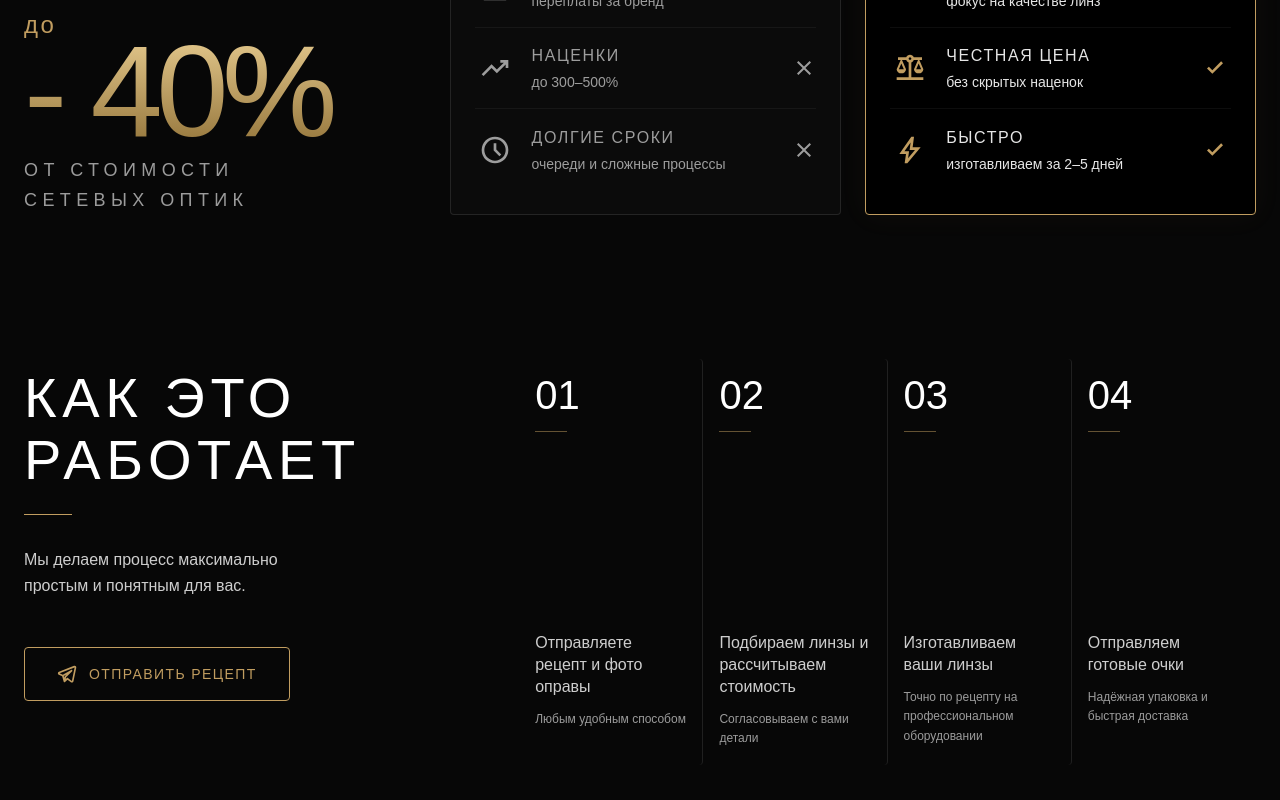
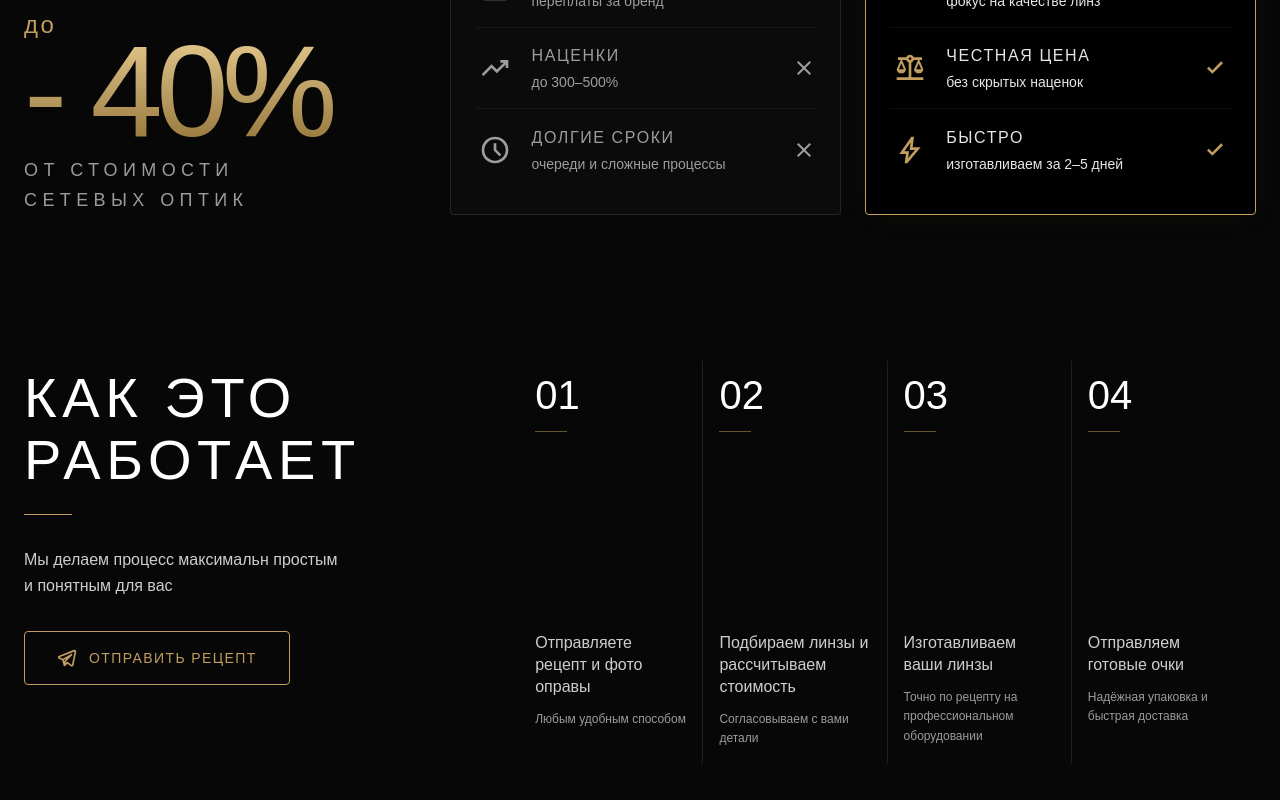
Before and after one commit to kxxdree/broke-optics, a Nuxt app: page / in a window 1280 px wide. Shown: the part 2035-2835 px from the top of the page. Built offline with nearby package versions, Linux system fonts and the light colour scheme.

Commit message:
feat: wip how it works section

```diff
--- a/app/components/HowItWorksSection.vue
+++ b/app/components/HowItWorksSection.vue
@@ -38,7 +38,7 @@ const steps: { num: string; title: string; desc: string; image: string }[] = [
 
         <div class="w-12 h-px bg-[#c19d60] mb-8"></div>
 
-        <p class="text-white/80 text-[1rem] leading-relaxed max-w-sm mb-12">Мы делаем процесс максимально<br />простым и понятным для вас.</p>
+        <p class="text-white/80 text-[1rem] leading-relaxed max-w-[20rem] mb-8">Мы делаем процесс максимальн простым и понятным для вас</p>
 
         <div class="flex items-center gap-8 flex-wrap">
           <BaseButton>
```
